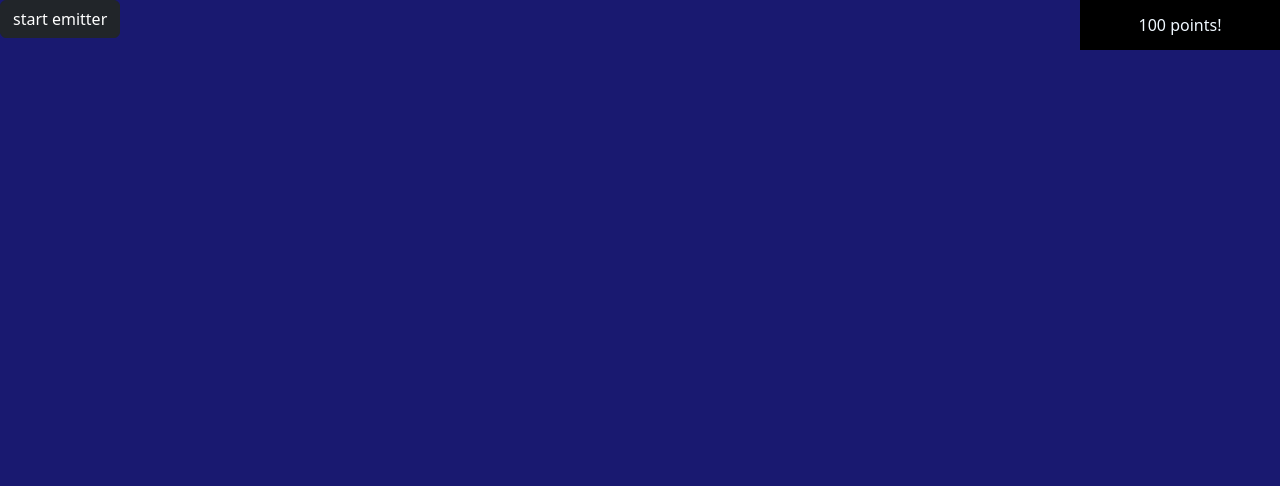
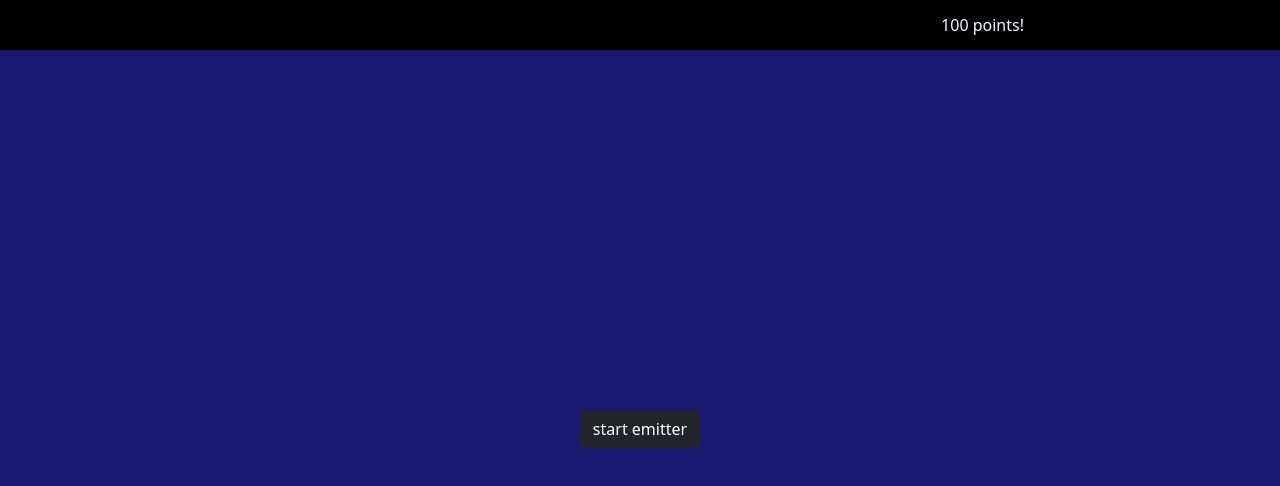
Before and after one commit to Flygonyu/ParticleTesting, a website: page index.html in a window 1280 px wide. Drawn offline with nearby package versions, Linux system fonts and the light colour scheme.

```diff
--- a/emitterParticles.json
+++ b/emitterParticles.json
@@ -210,7 +210,7 @@
       },
       "shape": "square",
       "startCount": 0,
-      "domId": "",
+      "domId": "start",
       "direction": "none",
       "particles": {
         "shape": {
--- a/index.html
+++ b/index.html
@@ -10,30 +10,47 @@
     <link href="./node_modules/bootstrap/dist/css/bootstrap.min.css" rel="stylesheet">
     <style>
         body {
-            margin: 0;
+            margin: auto;
             background-color: midnightblue;
+            text-align: center;
+        }
+
+        /* #app {
+            width: 390px;
+            height: 844px;
+            margin: auto;
+            position:relative;
+        } */
+
+        .header {
+            text-align: right;
+            width: inherit;
+            height: 50px;
+            background-color: black;
+            color: aliceblue;
+            line-height: 50px;
+        }
+
+        #start {
+            margin-top: 45vh;
         }
 
         #points {
-            text-align: center;
-            padding: auto;
-            width: 200px;
-            height: 50px;
-            background-color: black;
-            color: aliceblue;
-            position: absolute;
-            top: 0px;
-            right: 0px;
-            line-height: 50px;
+            padding-right: 20vw;
         }
     </style>
 </head>
 
 <body>
-    <button onclick="tsParticles.loadJSON('emitterParticles.json'); increasePoints(10)" type="button"
-        class="btn btn-dark">start
-        emitter</button>
-    <div id="points"></div>
+    <div id="app">
+        <div id="tsparticles">
+            <div class="header">
+                <div id="points"></div>
+            </div>
+            <button onclick="tsParticles.loadJSON('tsparticles', 'emitterParticles.json'); increasePoints(10)" type="button"
+                class="btn btn-dark" id="start">start emitter</button>
+        </div>
+    </div>
 
     <!-- <script src="https://cdnjs.cloudflare.com/ajax/libs/tsparticles/2.9.3/tsparticles.bundle.min.js"></script> -->
     <script src="./node_modules/tsparticles/tsparticles.bundle.min.js"></script>
@@ -44,9 +61,9 @@
         pointsDiv.innerText = currentPoints + " points!"
 
         function increasePoints(points) {
-                var totalPoints = currentPoints + points;
+            var totalPoints = currentPoints + points;
 
-                setTimeout(function(){
+            setTimeout(function () {
                 var interval = setInterval(function () {
                     currentPoints++;
                     if (currentPoints == totalPoints) clearInterval(interval);
```
